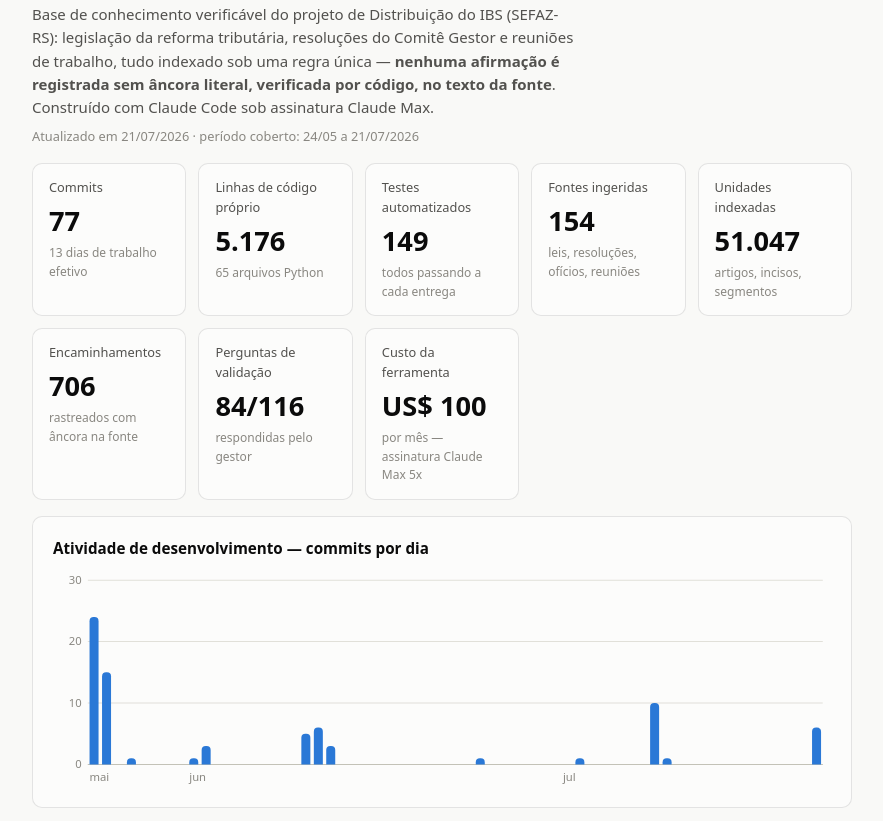
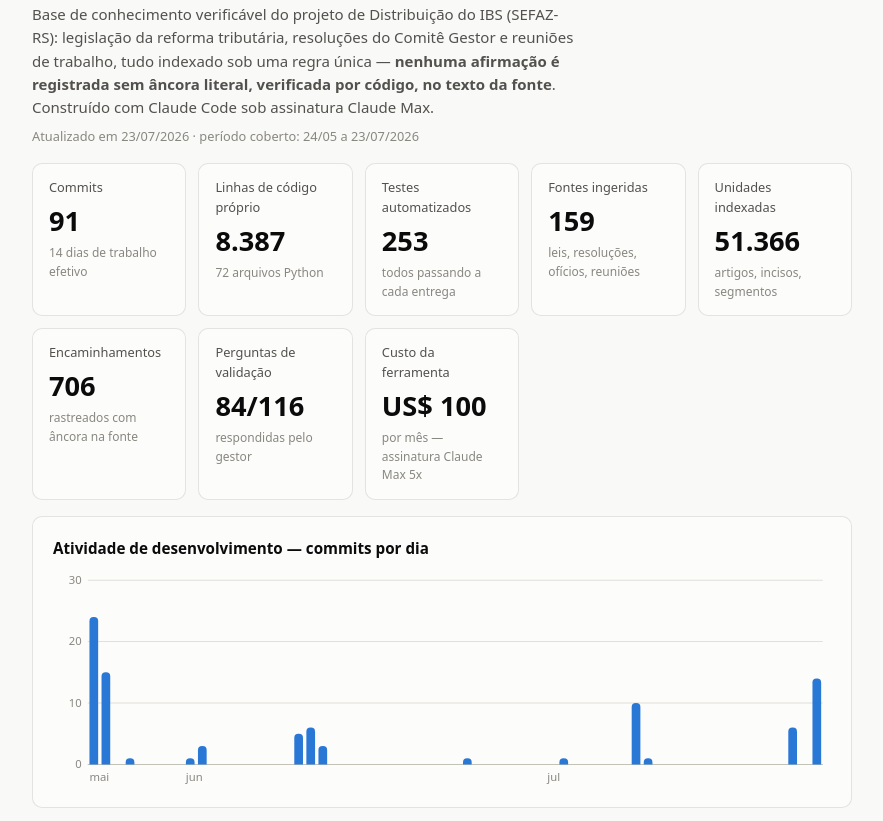
Before and after one commit to paolomartinez1/engrama-painel, a plain HTML site: page index.html in a window 1280 px wide. Shown: the part 72-893 px from the top of the page, without its empty margins (198-1081 px from the left). Drawn offline with Linux system fonts and the light colour scheme.

Commit message:
painel 2026-07-23

```diff
--- a/index.html
+++ b/index.html
@@ -95,16 +95,16 @@ footer a{color:var(--ink2)}
   e reuniões de trabalho, tudo indexado sob uma regra única — <strong>nenhuma
   afirmação é registrada sem âncora literal, verificada por código, no texto
   da fonte</strong>. Construído com Claude Code sob assinatura Claude Max.</p>
-  <p class="carimbo">Atualizado em 21/07/2026 ·
-  período coberto: 24/05 a 21/07/2026</p>
+  <p class="carimbo">Atualizado em 23/07/2026 ·
+  período coberto: 24/05 a 23/07/2026</p>
 </header>
 
 <div class="tiles">
-<div class="tile"><div class="rotulo">Commits</div><div class="valor">77</div><div class="nota">13 dias de trabalho efetivo</div></div>
-<div class="tile"><div class="rotulo">Linhas de código próprio</div><div class="valor">5.176</div><div class="nota">65 arquivos Python</div></div>
-<div class="tile"><div class="rotulo">Testes automatizados</div><div class="valor">149</div><div class="nota">todos passando a cada entrega</div></div>
-<div class="tile"><div class="rotulo">Fontes ingeridas</div><div class="valor">154</div><div class="nota">leis, resoluções, ofícios, reuniões</div></div>
-<div class="tile"><div class="rotulo">Unidades indexadas</div><div class="valor">51.047</div><div class="nota">artigos, incisos, segmentos</div></div>
+<div class="tile"><div class="rotulo">Commits</div><div class="valor">91</div><div class="nota">14 dias de trabalho efetivo</div></div>
+<div class="tile"><div class="rotulo">Linhas de código próprio</div><div class="valor">8.387</div><div class="nota">72 arquivos Python</div></div>
+<div class="tile"><div class="rotulo">Testes automatizados</div><div class="valor">253</div><div class="nota">todos passando a cada entrega</div></div>
+<div class="tile"><div class="rotulo">Fontes ingeridas</div><div class="valor">159</div><div class="nota">leis, resoluções, ofícios, reuniões</div></div>
+<div class="tile"><div class="rotulo">Unidades indexadas</div><div class="valor">51.366</div><div class="nota">artigos, incisos, segmentos</div></div>
 <div class="tile"><div class="rotulo">Encaminhamentos</div><div class="valor">706</div><div class="nota">rastreados com âncora na fonte</div></div>
 <div class="tile"><div class="rotulo">Perguntas de validação</div><div class="valor">84/116</div><div class="nota">respondidas pelo gestor</div></div>
 <div class="tile"><div class="rotulo">Custo da ferramenta</div><div class="valor">US$ 100</div><div class="nota">por mês — assinatura Claude Max 5x</div></div>
@@ -112,7 +112,7 @@ footer a{color:var(--ink2)}
 
 <section>
   <h2>Atividade de desenvolvimento — commits por dia</h2>
-  <figure><svg viewBox="0 0 760 210" role="img" aria-label="Commits por dia, 24/05 a 21/07">
+  <figure><svg viewBox="0 0 760 210" role="img" aria-label="Commits por dia, 24/05 a 23/07">
 <line x1="34" y1="188.0" x2="752" y2="188.0" stroke="var(--grade)" stroke-width="1"/>
 <text x="28" y="191.5" text-anchor="end" font-variant-numeric="tabular-nums">0</text>
 <line x1="34" y1="128.0" x2="752" y2="128.0" stroke="var(--grade)" stroke-width="1"/>
@@ -122,22 +122,23 @@ footer a{color:var(--ink2)}
 <line x1="34" y1="8.0" x2="752" y2="8.0" stroke="var(--grade)" stroke-width="1"/>
 <text x="28" y="11.5" text-anchor="end" font-variant-numeric="tabular-nums">30</text>
 <line x1="34" y1="188" x2="752" y2="188" stroke="var(--eixo)" stroke-width="1"/>
-<text x="35.7" y="204">mai</text>
-<path d="M35.7,188.0 v-140.0 q0,-4 4,-4 h0.8 q4,0 4,4 v140.0 z" fill="var(--serie)" data-dica="24/05 — 24 commits"><title>24/05: 24</title></path>
-<path d="M47.9,188.0 v-86.0 q0,-4 4,-4 h0.8 q4,0 4,4 v86.0 z" fill="var(--serie)" data-dica="25/05 — 15 commits"><title>25/05: 15</title></path>
-<path d="M72.2,188.0 v-2.0 q0,-4 4,-4 h0.8 q4,0 4,4 v2.0 z" fill="var(--serie)" data-dica="27/05 — 1 commit"><title>27/05: 1</title></path>
-<text x="133.1" y="204">jun</text>
-<path d="M133.1,188.0 v-2.0 q0,-4 4,-4 h0.8 q4,0 4,4 v2.0 z" fill="var(--serie)" data-dica="01/06 — 1 commit"><title>01/06: 1</title></path>
-<path d="M145.2,188.0 v-14.0 q0,-4 4,-4 h0.8 q4,0 4,4 v14.0 z" fill="var(--serie)" data-dica="02/06 — 3 commits"><title>02/06: 3</title></path>
-<path d="M242.6,188.0 v-26.0 q0,-4 4,-4 h0.8 q4,0 4,4 v26.0 z" fill="var(--serie)" data-dica="10/06 — 5 commits"><title>10/06: 5</title></path>
-<path d="M254.8,188.0 v-32.0 q0,-4 4,-4 h0.8 q4,0 4,4 v32.0 z" fill="var(--serie)" data-dica="11/06 — 6 commits"><title>11/06: 6</title></path>
-<path d="M266.9,188.0 v-14.0 q0,-4 4,-4 h0.8 q4,0 4,4 v14.0 z" fill="var(--serie)" data-dica="12/06 — 3 commits"><title>12/06: 3</title></path>
-<path d="M413.0,188.0 v-2.0 q0,-4 4,-4 h0.8 q4,0 4,4 v2.0 z" fill="var(--serie)" data-dica="24/06 — 1 commit"><title>24/06: 1</title></path>
-<text x="498.1" y="204">jul</text>
-<path d="M510.3,188.0 v-2.0 q0,-4 4,-4 h0.8 q4,0 4,4 v2.0 z" fill="var(--serie)" data-dica="02/07 — 1 commit"><title>02/07: 1</title></path>
-<path d="M583.3,188.0 v-56.0 q0,-4 4,-4 h0.8 q4,0 4,4 v56.0 z" fill="var(--serie)" data-dica="08/07 — 10 commits"><title>08/07: 10</title></path>
-<path d="M595.5,188.0 v-2.0 q0,-4 4,-4 h0.8 q4,0 4,4 v2.0 z" fill="var(--serie)" data-dica="09/07 — 1 commit"><title>09/07: 1</title></path>
-<path d="M741.5,188.0 v-32.0 q0,-4 4,-4 h0.8 q4,0 4,4 v32.0 z" fill="var(--serie)" data-dica="21/07 — 6 commits"><title>21/07: 6</title></path>
+<text x="35.6" y="204">mai</text>
+<path d="M35.6,188.0 v-140.0 q0,-4 4,-4 h0.5 q4,0 4,4 v140.0 z" fill="var(--serie)" data-dica="24/05 — 24 commits"><title>24/05: 24</title></path>
+<path d="M47.4,188.0 v-86.0 q0,-4 4,-4 h0.5 q4,0 4,4 v86.0 z" fill="var(--serie)" data-dica="25/05 — 15 commits"><title>25/05: 15</title></path>
+<path d="M71.0,188.0 v-2.0 q0,-4 4,-4 h0.5 q4,0 4,4 v2.0 z" fill="var(--serie)" data-dica="27/05 — 1 commit"><title>27/05: 1</title></path>
+<text x="129.8" y="204">jun</text>
+<path d="M129.8,188.0 v-2.0 q0,-4 4,-4 h0.5 q4,0 4,4 v2.0 z" fill="var(--serie)" data-dica="01/06 — 1 commit"><title>01/06: 1</title></path>
+<path d="M141.6,188.0 v-14.0 q0,-4 4,-4 h0.5 q4,0 4,4 v14.0 z" fill="var(--serie)" data-dica="02/06 — 3 commits"><title>02/06: 3</title></path>
+<path d="M235.7,188.0 v-26.0 q0,-4 4,-4 h0.5 q4,0 4,4 v26.0 z" fill="var(--serie)" data-dica="10/06 — 5 commits"><title>10/06: 5</title></path>
+<path d="M247.5,188.0 v-32.0 q0,-4 4,-4 h0.5 q4,0 4,4 v32.0 z" fill="var(--serie)" data-dica="11/06 — 6 commits"><title>11/06: 6</title></path>
+<path d="M259.3,188.0 v-14.0 q0,-4 4,-4 h0.5 q4,0 4,4 v14.0 z" fill="var(--serie)" data-dica="12/06 — 3 commits"><title>12/06: 3</title></path>
+<path d="M400.5,188.0 v-2.0 q0,-4 4,-4 h0.5 q4,0 4,4 v2.0 z" fill="var(--serie)" data-dica="24/06 — 1 commit"><title>24/06: 1</title></path>
+<text x="482.9" y="204">jul</text>
+<path d="M494.7,188.0 v-2.0 q0,-4 4,-4 h0.5 q4,0 4,4 v2.0 z" fill="var(--serie)" data-dica="02/07 — 1 commit"><title>02/07: 1</title></path>
+<path d="M565.3,188.0 v-56.0 q0,-4 4,-4 h0.5 q4,0 4,4 v56.0 z" fill="var(--serie)" data-dica="08/07 — 10 commits"><title>08/07: 10</title></path>
+<path d="M577.1,188.0 v-2.0 q0,-4 4,-4 h0.5 q4,0 4,4 v2.0 z" fill="var(--serie)" data-dica="09/07 — 1 commit"><title>09/07: 1</title></path>
+<path d="M718.3,188.0 v-32.0 q0,-4 4,-4 h0.5 q4,0 4,4 v32.0 z" fill="var(--serie)" data-dica="21/07 — 6 commits"><title>21/07: 6</title></path>
+<path d="M741.9,188.0 v-80.0 q0,-4 4,-4 h0.5 q4,0 4,4 v80.0 z" fill="var(--serie)" data-dica="23/07 — 14 commits"><title>23/07: 14</title></path>
 </svg></figure>
 </section>
 
@@ -145,6 +146,7 @@ footer a{color:var(--ink2)}
   <h2>Entregas por área</h2>
   <div class="barras-h">
 <div class="linha"><span class="nome">ingestão de fontes</span><svg class="trilho" viewBox="0 0 100 14" preserveAspectRatio="none" data-dica="ingestão de fontes: 21 entregas"><rect x="0" y="0" width="100.0" height="14" rx="2"/></svg><span class="n">21</span></div>
+<div class="linha"><span class="nome">temas</span><svg class="trilho" viewBox="0 0 100 14" preserveAspectRatio="none" data-dica="temas: 14 entregas"><rect x="0" y="0" width="66.7" height="14" rx="2"/></svg><span class="n">14</span></div>
 <div class="linha"><span class="nome">validação humana</span><svg class="trilho" viewBox="0 0 100 14" preserveAspectRatio="none" data-dica="validação humana: 9 entregas"><rect x="0" y="0" width="42.9" height="14" rx="2"/></svg><span class="n">9</span></div>
 <div class="linha"><span class="nome">banco e versionamento</span><svg class="trilho" viewBox="0 0 100 14" preserveAspectRatio="none" data-dica="banco e versionamento: 7 entregas"><rect x="0" y="0" width="33.3" height="14" rx="2"/></svg><span class="n">7</span></div>
 <div class="linha"><span class="nome">consulta e busca</span><svg class="trilho" viewBox="0 0 100 14" preserveAspectRatio="none" data-dica="consulta e busca: 6 entregas"><rect x="0" y="0" width="28.6" height="14" rx="2"/></svg><span class="n">6</span></div>
@@ -175,11 +177,11 @@ footer a{color:var(--ink2)}
   <div class="duas-col">
     <div>
       <ul class="lista">
-        <li><span class="n">154</span> fontes, sendo:</li>
-<li><span class="n">125</span> reuniões</li>
-<li><span class="n">16</span> resoluções e portarias</li>
+        <li><span class="n">159</span> fontes, sendo:</li>
+<li><span class="n">129</span> reuniões</li>
+<li><span class="n">17</span> resoluções e portarias</li>
 <li><span class="n">13</span> leis e ofícios</li>
-        <li style="margin-top:6px"><span class="n">51.047</span>
+        <li style="margin-top:6px"><span class="n">51.366</span>
         unidades endereçáveis (artigo, inciso, segmento de reunião)</li>
       </ul>
     </div>
@@ -199,10 +201,10 @@ footer a{color:var(--ink2)}
   pessoal <strong>Claude Max 5x, de US$ 100 por mês</strong>. A assinatura é o
   único custo: não há servidores, licenças de software ou serviços de nuvem
   contratados; transcrição e busca rodam localmente.</p>
-  <p>Em 2 meses de assinatura (~US$ 200), a ferramenta entregou
-  77 versões incrementais, 5.176 linhas de
-  código coberto por 149 testes automatizados e uma base com
-  51.047 unidades de conhecimento consultáveis — desenvolvido
+  <p>Em 3 meses de assinatura (~US$ 300), a ferramenta entregou
+  91 versões incrementais, 8.387 linhas de
+  código coberto por 253 testes automatizados e uma base com
+  51.366 unidades de conhecimento consultáveis — desenvolvido
   integralmente pelo gestor do projeto, sem equipe de desenvolvimento
   alocada.</p>
 </section>
```
